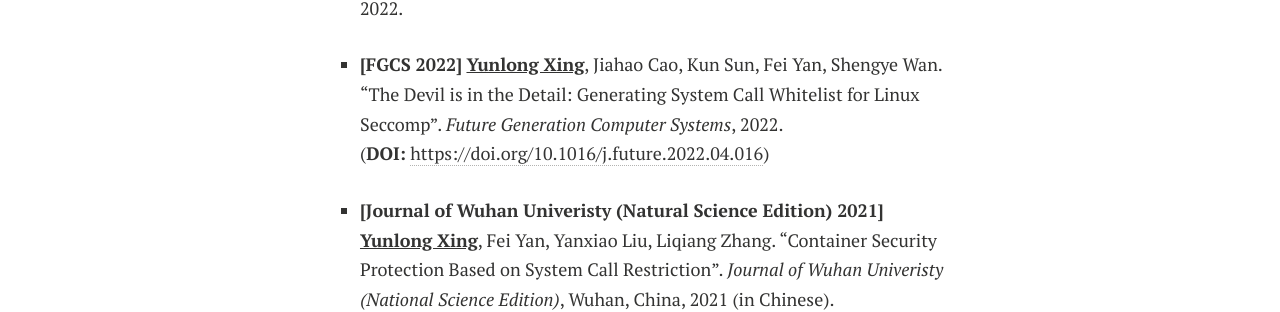
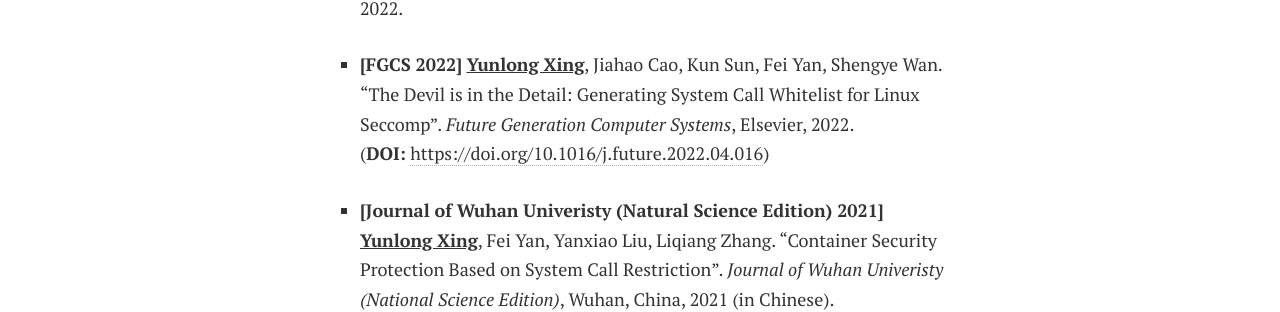
Before and after one commit to YunlongXing/HomePage, a Jekyll site: the page built from docs/index.md, in a window 1280 px wide. Shown: the part 840-1152 px from the top of the page. Built offline with Jekyll 4.4.1, drawn with Linux system fonts in a browser that asks for light colours; nearby versions of some CDN libraries; a style sheet for code colours, icons or effects is not loaded; our own code applies the rules of GitHub Pages for plain Markdown files.

Commit message:
Update index.md

```diff
--- a/docs/index.md
+++ b/docs/index.md
@@ -19,7 +19,7 @@ Before that, I received a Master's Degree in Engineering in July 2021 at [Wuhan
 
 * **[RAID 2022]** Xu He, Shu Wang, **<u>Yunlong Xing</u>**, Pengbin Feng, Haining Wang, Qi Li, Songqing Chen, and Kun Sun. "BinProv: Binary Code Provenance Identification without Disassembly". *International Symposium on Research in Attacks, Intrusions and Defenses (RAID)*, Limassol, Cyprus, 2022.
 
-* **[FGCS 2022]** **<u>Yunlong Xing</u>**, Jiahao Cao, Kun Sun, Fei Yan, Shengye Wan. "The Devil is in the Detail: Generating System Call Whitelist for Linux Seccomp". *Future Generation Computer Systems*, 2022.
+* **[FGCS 2022]** **<u>Yunlong Xing</u>**, Jiahao Cao, Kun Sun, Fei Yan, Shengye Wan. "The Devil is in the Detail: Generating System Call Whitelist for Linux Seccomp". *Future Generation Computer Systems*, Elsevier, 2022.
 (**DOI:** [https://doi.org/10.1016/j.future.2022.04.016])
 
 [https://doi.org/10.1016/j.future.2022.04.016]: https://doi.org/10.1016/j.future.2022.04.016
```
